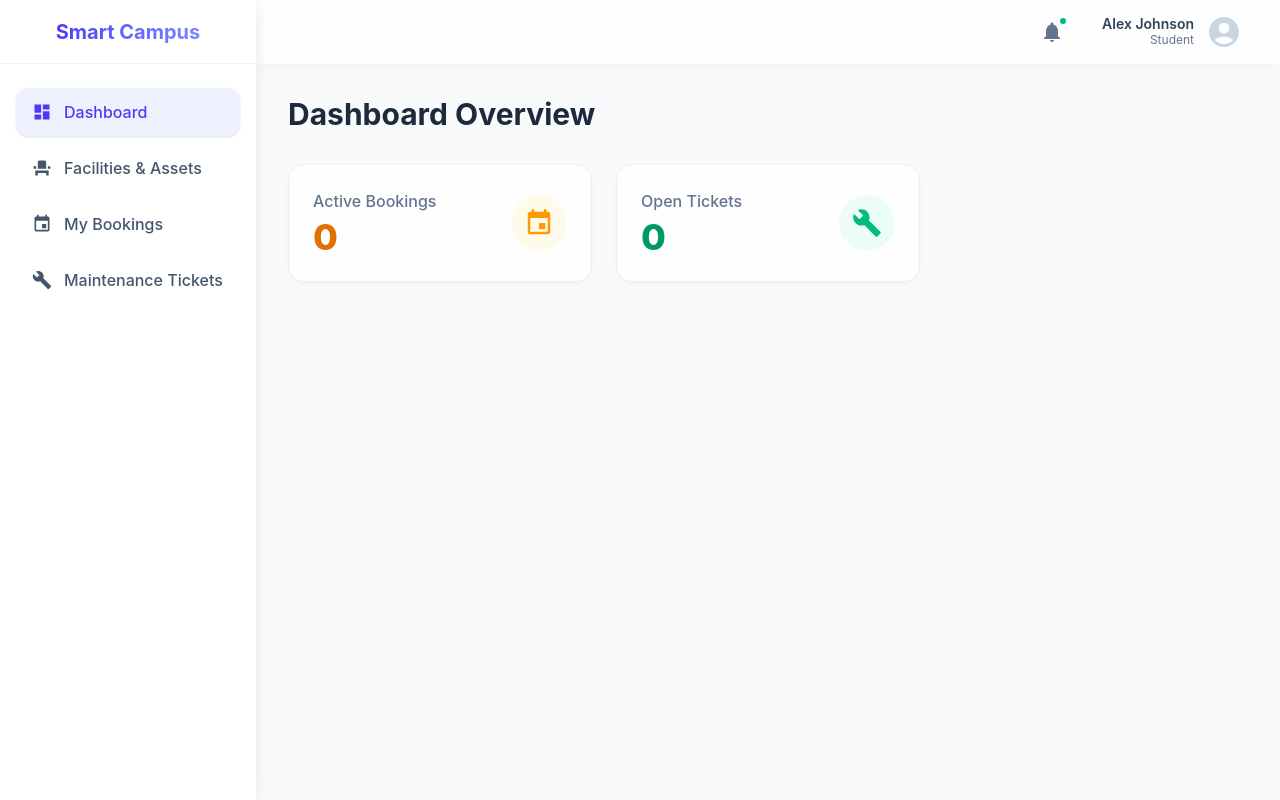
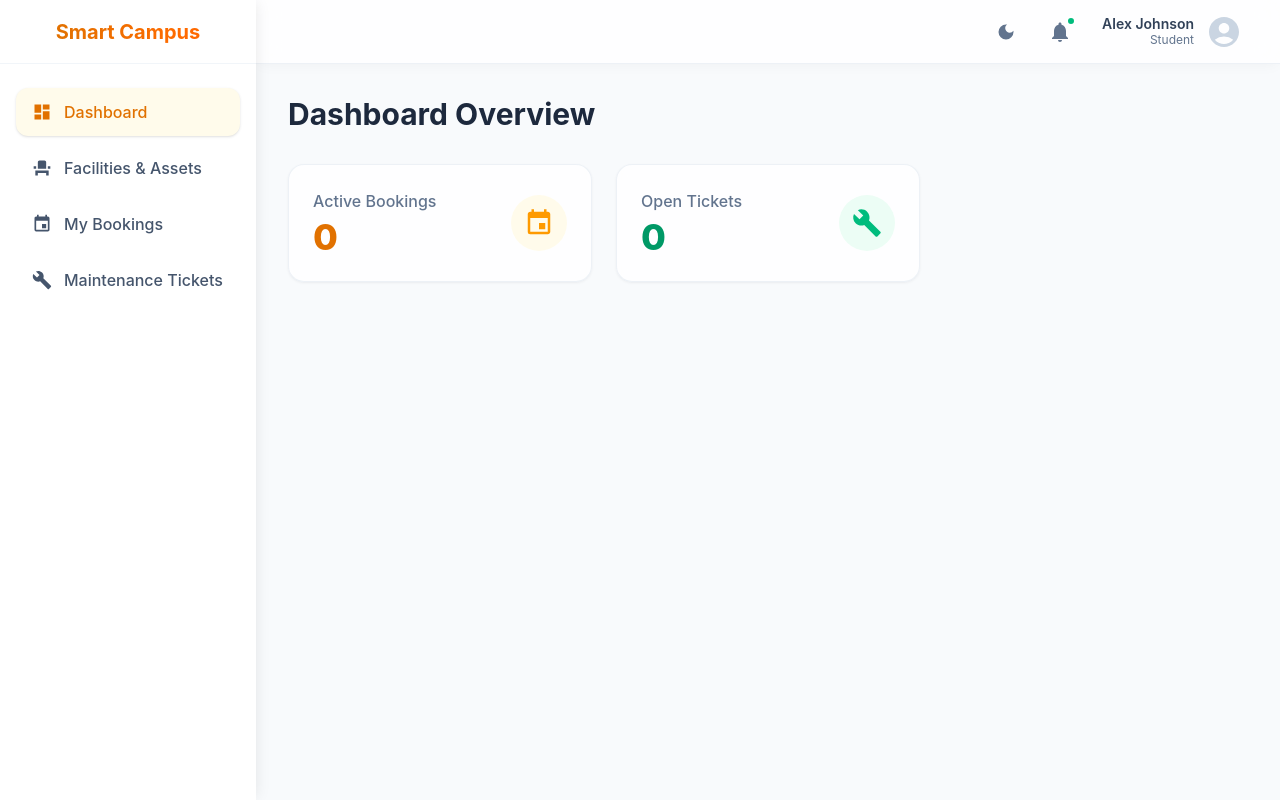
Before and after one commit to Lakshan-lk/IT3030-PAF-2026-Smart-Campus-Group20, a React (Vite) app in the folder frontend-web/: page / in a window 1280 px wide. Built offline with nearby package versions, Linux system fonts and the light colour scheme; no server answers.

Commit message:
feat(frontend): add dark/light mode toggle to Navbar with full layout dark mode support

```diff
--- a/frontend-web/src/components/Navbar.jsx
+++ b/frontend-web/src/components/Navbar.jsx
@@ -1,26 +1,37 @@
 import React from 'react';
-import { MdNotifications, MdAccountCircle } from 'react-icons/md';
+import { MdNotifications, MdAccountCircle, MdLightMode, MdDarkMode } from 'react-icons/md';
 import { motion } from 'framer-motion';
+import { useTheme } from '../context/ThemeContext';
 
 const Navbar = () => {
+  const { theme, toggleTheme } = useTheme();
+
   return (
-    <header className="h-16 bg-white/80 backdrop-blur-md shadow-[0_2px_15px_-3px_rgba(0,0,0,0.05)] sticky top-0 z-10 flex items-center justify-between px-8 border-b border-white/20">
+    <header className="h-16 bg-white/80 dark:bg-slate-800/80 backdrop-blur-md shadow-[0_2px_15px_-3px_rgba(0,0,0,0.05)] dark:shadow-black/20 sticky top-0 z-10 flex items-center justify-between px-8 border-b border-slate-200/60 dark:border-slate-700/40">
       <div className="flex-1"></div>
-      <div className="flex items-center gap-6 text-slate-500">
+      <div className="flex items-center gap-4 text-slate-500 dark:text-slate-400">
         <motion.button
           whileHover={{ scale: 1.1 }}
           whileTap={{ scale: 0.95 }}
-          className="relative p-2 rounded-full hover:bg-slate-100 transition-colors"
+          onClick={toggleTheme}
+          className="relative p-2 rounded-full hover:bg-slate-100 dark:hover:bg-slate-700/50 transition-colors"
+        >
+          {theme === 'dark' ? <MdLightMode className="w-5 h-5 text-amber-400" /> : <MdDarkMode className="w-5 h-5 text-slate-500" />}
+        </motion.button>
+        <motion.button
+          whileHover={{ scale: 1.1 }}
+          whileTap={{ scale: 0.95 }}
+          className="relative p-2 rounded-full hover:bg-slate-100 dark:hover:bg-slate-700/50 transition-colors"
         >
           <MdNotifications className="w-6 h-6" />
-          <span className="absolute top-1 right-1 w-2.5 h-2.5 bg-emerald-500 rounded-full border-2 border-white"></span>
+          <span className="absolute top-1 right-1 w-2.5 h-2.5 bg-emerald-500 rounded-full border-2 border-white dark:border-slate-800"></span>
         </motion.button>
-        <div className="flex items-center gap-3 cursor-pointer p-1.5 rounded-full hover:bg-slate-50 transition-colors">
+        <div className="flex items-center gap-3 cursor-pointer p-1.5 rounded-full hover:bg-slate-50 dark:hover:bg-slate-700/50 transition-colors">
           <div className="text-right hidden sm:block">
-            <p className="text-sm font-semibold text-slate-700 leading-tight">Alex Johnson</p>
-            <p className="text-xs text-slate-500">Student</p>
+            <p className="text-sm font-semibold text-slate-700 dark:text-slate-200 leading-tight">Alex Johnson</p>
+            <p className="text-xs text-slate-500 dark:text-slate-400">Student</p>
           </div>
-          <MdAccountCircle className="w-9 h-9 text-slate-300" />
+          <MdAccountCircle className="w-9 h-9 text-slate-300 dark:text-slate-500" />
         </div>
       </div>
     </header>
--- a/frontend-web/src/components/Sidebar.jsx
+++ b/frontend-web/src/components/Sidebar.jsx
@@ -15,10 +15,10 @@ const Sidebar = () => {
     <motion.aside
       initial={{ x: -250 }}
       animate={{ x: 0 }}
-      className="w-64 h-screen bg-white shadow-[2px_0_15px_-3px_rgba(0,0,0,0.1)] flex flex-col fixed left-0 top-0 z-20"
+      className="w-64 h-screen bg-white dark:bg-slate-800 shadow-[2px_0_15px_-3px_rgba(0,0,0,0.1)] dark:shadow-black/20 flex flex-col fixed left-0 top-0 z-20"
     >
-      <div className="h-16 flex items-center justify-center border-b border-slate-100">
-        <h1 className="text-xl font-bold bg-gradient-to-r from-indigo-600 to-indigo-400 bg-clip-text text-transparent">
+      <div className="h-16 flex items-center justify-center border-b border-slate-100 dark:border-slate-700/40">
+        <h1 className="text-xl font-bold bg-gradient-to-r from-amber-600 to-orange-500 bg-clip-text text-transparent">
           Smart Campus
         </h1>
       </div>
@@ -30,8 +30,8 @@ const Sidebar = () => {
             className={({ isActive }) =>
               `flex items-center gap-3 px-4 py-3 rounded-xl transition-all duration-300 font-medium ${
                 isActive
-                  ? 'bg-indigo-50 text-indigo-600 shadow-sm'
-                  : 'text-slate-600 hover:bg-slate-50 hover:text-indigo-500'
+                  ? 'bg-amber-50 dark:bg-amber-900/20 text-amber-600 dark:text-amber-400 shadow-sm'
+                  : 'text-slate-600 dark:text-slate-400 hover:bg-slate-50 dark:hover:bg-slate-700/50 hover:text-amber-500 dark:hover:text-amber-400'
               }`
             }
           >
--- a/frontend-web/src/layouts/MainLayout.jsx
+++ b/frontend-web/src/layouts/MainLayout.jsx
@@ -9,7 +9,7 @@ const MainLayout = () => {
   const location = useLocation();
 
   return (
-    <div className="flex min-h-screen bg-slate-50 font-sans text-slate-800">
+    <div className="flex min-h-screen bg-slate-50 dark:bg-slate-900 font-sans text-slate-800 dark:text-slate-200 transition-colors duration-300">
       <Sidebar />
       <div className="flex-1 flex flex-col sm:ml-64">
         <Navbar />
--- a/frontend-web/src/main.jsx
+++ b/frontend-web/src/main.jsx
@@ -1,6 +1,7 @@
 import { StrictMode } from 'react'
 import { createRoot } from 'react-dom/client'
 import { QueryClient, QueryClientProvider } from '@tanstack/react-query'
+import { ThemeProvider } from './context/ThemeContext.jsx'
 import './index.css'
 import App from './App.jsx'
 
@@ -15,8 +16,10 @@ const queryClient = new QueryClient({
 
 createRoot(document.getElementById('root')).render(
   <StrictMode>
-    <QueryClientProvider client={queryClient}>
-      <App />
-    </QueryClientProvider>
+    <ThemeProvider>
+      <QueryClientProvider client={queryClient}>
+        <App />
+      </QueryClientProvider>
+    </ThemeProvider>
   </StrictMode>,
 )
```
